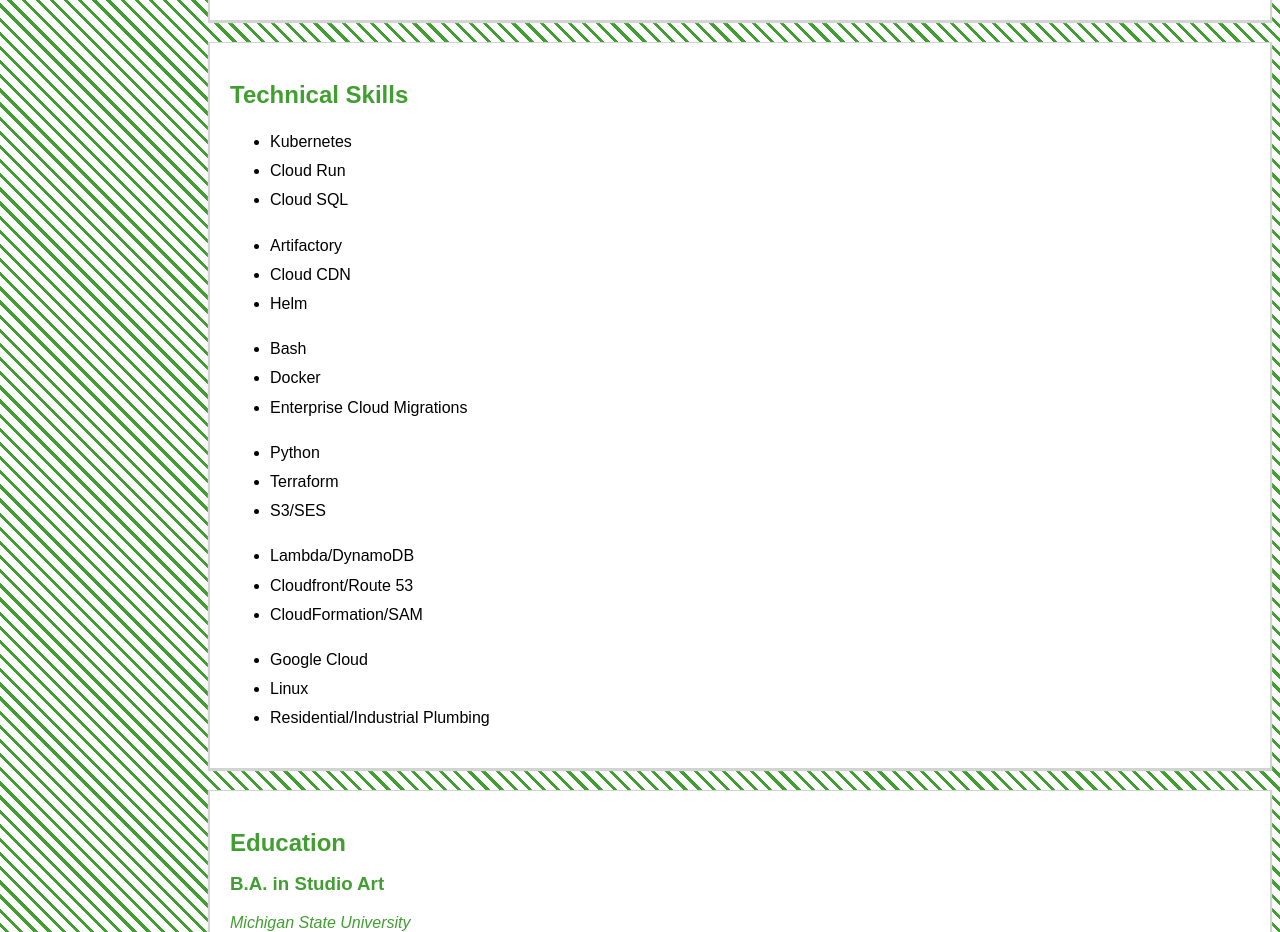
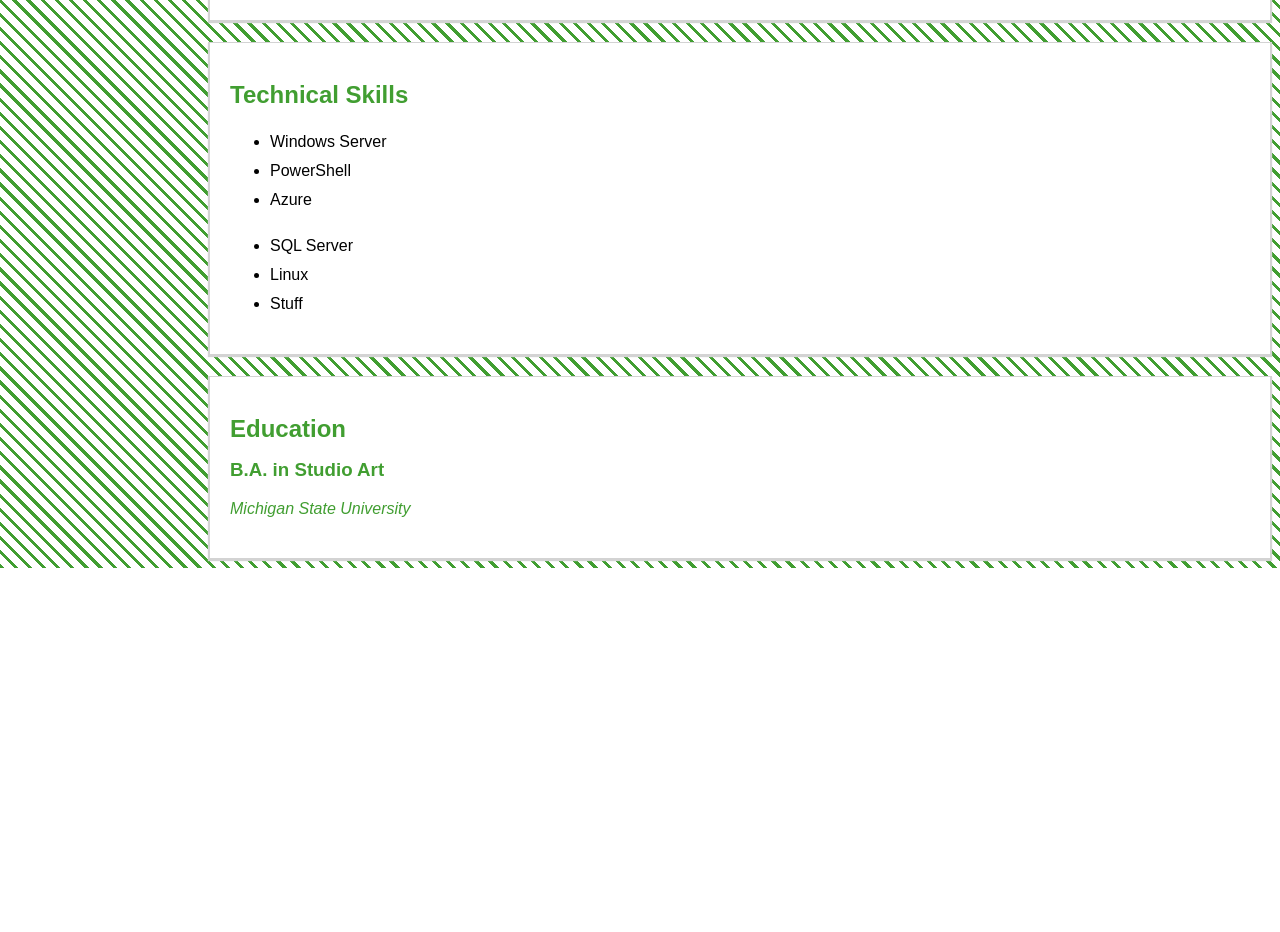
Before and after one commit to brndo/azure-cloud-resume, a plain HTML site: page index.html in a window 1280 px wide. Shown: the part 2261-3193 px from the top of the page. After the commit the page ends 2829 px from the top, so only its background shows below. Drawn offline with Linux system fonts and the light colour scheme; no server answers.

Commit message:
Updated talent section

```diff
--- a/index.html
+++ b/index.html
@@ -109,40 +109,17 @@
 		<h2>Technical Skills</h2>
 
 			<ul class="talent">
-				<li>Kubernetes</li>
-				<li>Cloud Run</li>
-				<li>Cloud SQL</li>
+				<li>Windows Server</li>
+				<li>PowerShell</li>
+				<li>Azure</li>
 			</ul>
 
 			<ul class="talent">
-				<li>Artifactory</li>
-				<li>Cloud CDN</li>
-				<li>Helm</li>
+				<li>SQL Server</li>
+				<li>Linux</li>
+				<li>Stuff</li>
 			</ul>
 
-			<ul class="talent">
-				<li>Bash</li>
-				<li>Docker</li>
-				<li>Enterprise Cloud Migrations</li>
-			</ul>
-
-			<ul class="talent">
-				<li>Python</li>
-				<li>Terraform</li>
-				<li class="last">S3/SES</li>
-			</ul>
-
-			<ul class="talent">
-				<li>Lambda/DynamoDB</li>
-				<li>Cloudfront/Route 53</li>
-				<li class="last">CloudFormation/SAM</li>
-			</ul>
-
-			<ul class="talent">
-				<li>Google Cloud</li>
-				<li>Linux</li>
-				<li class="last">Residential/Industrial Plumbing</li>
-			</ul>
 	</div>
 
 	<div class="content">
```
